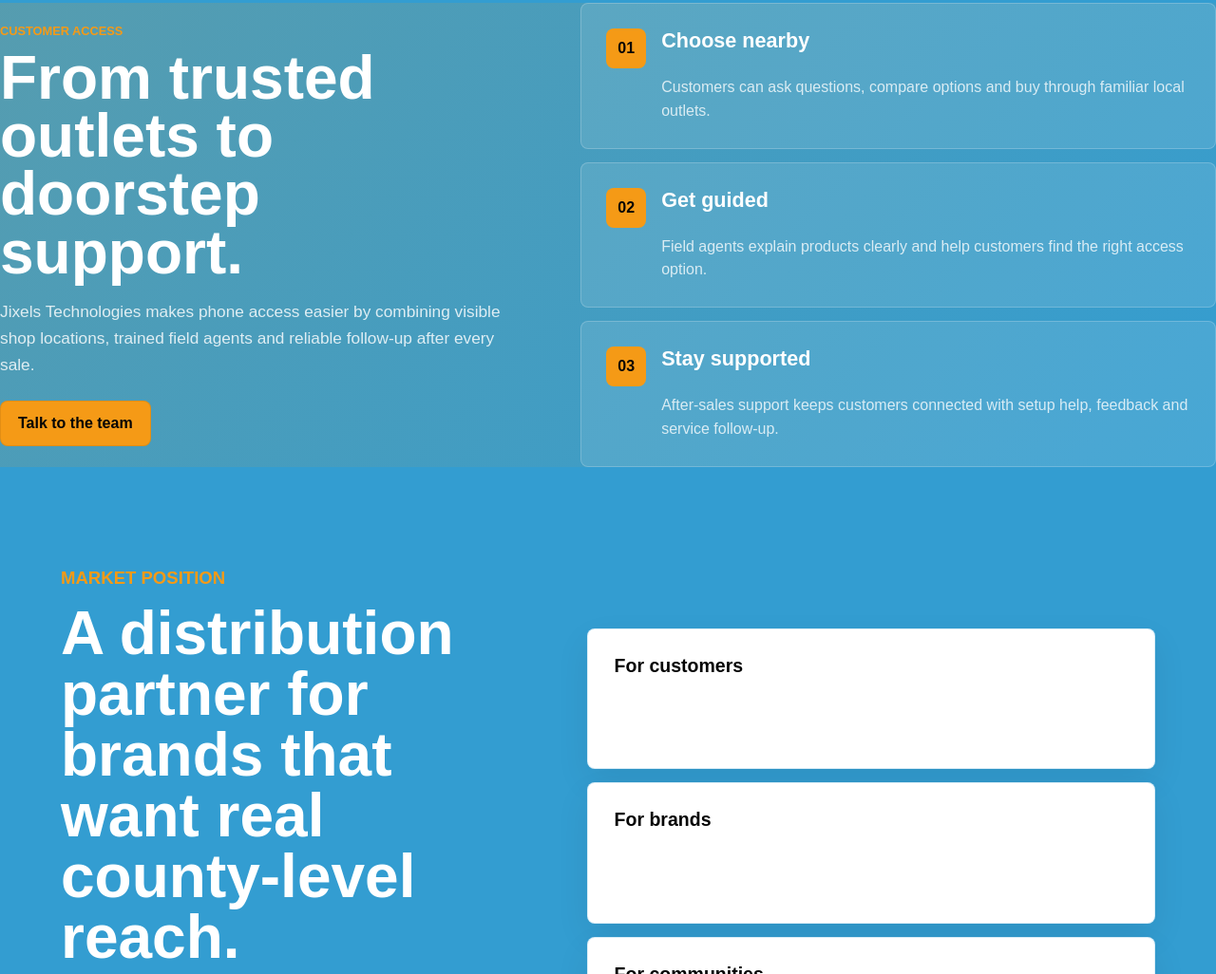
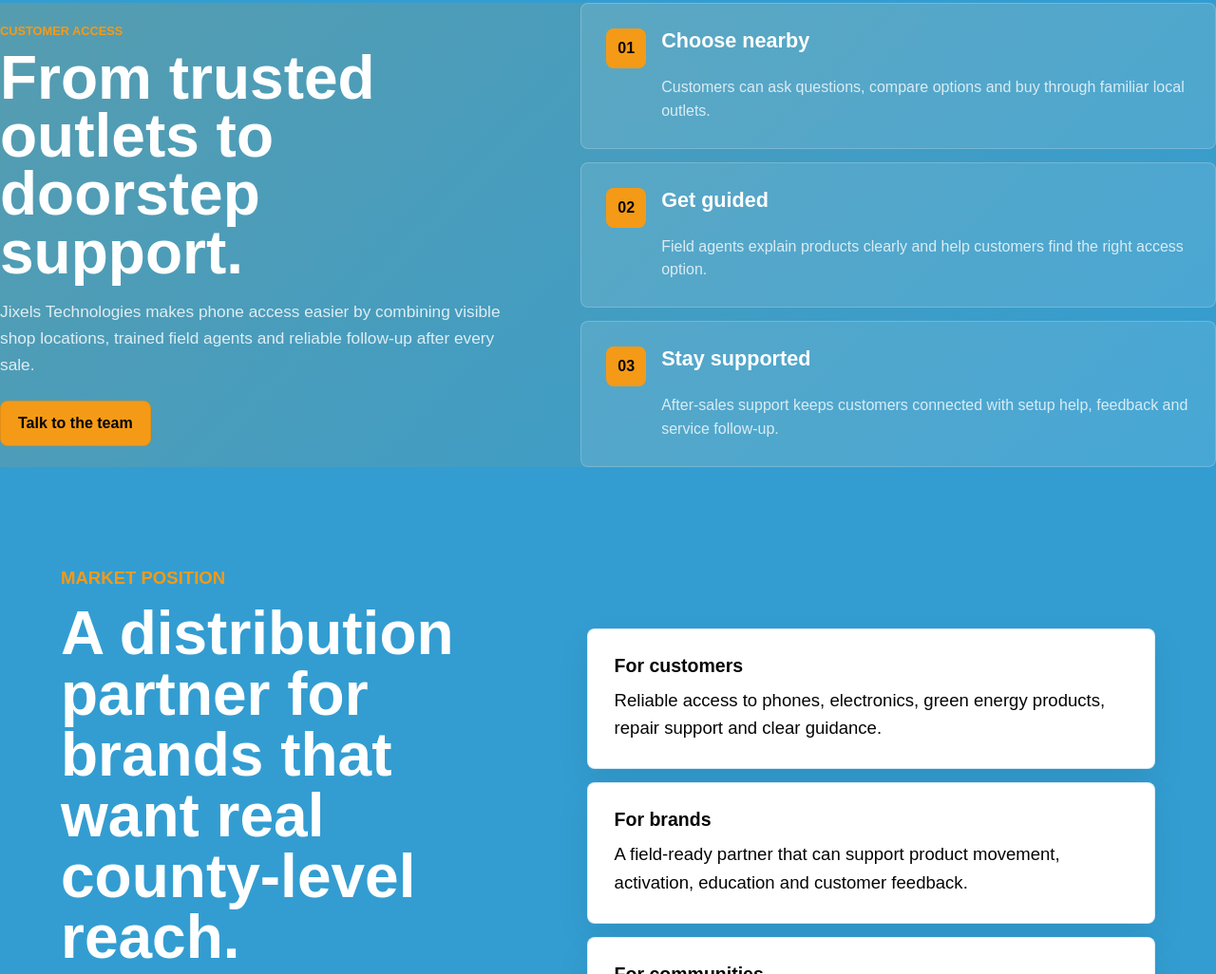
Before and after one commit to abubakarrsaiedfofanah-star/JIXELS-INVESTMENTS-FIRM-, a website: page index.html in a window 1280 px wide. Shown: the part 10974-12000 px from the top of the page at 95% size. Drawn offline with Linux system fonts and the light colour scheme.

Commit message:
Fix market card text contrast

```diff
--- a/body.css
+++ b/body.css
@@ -907,6 +907,11 @@ h1 {
 
 .market-grid h3 {
   margin-top: 0;
+}
+
+.market-grid h3,
+.market-grid p {
+  color: var(--ink);
 }
 
 .standards-grid {
```
